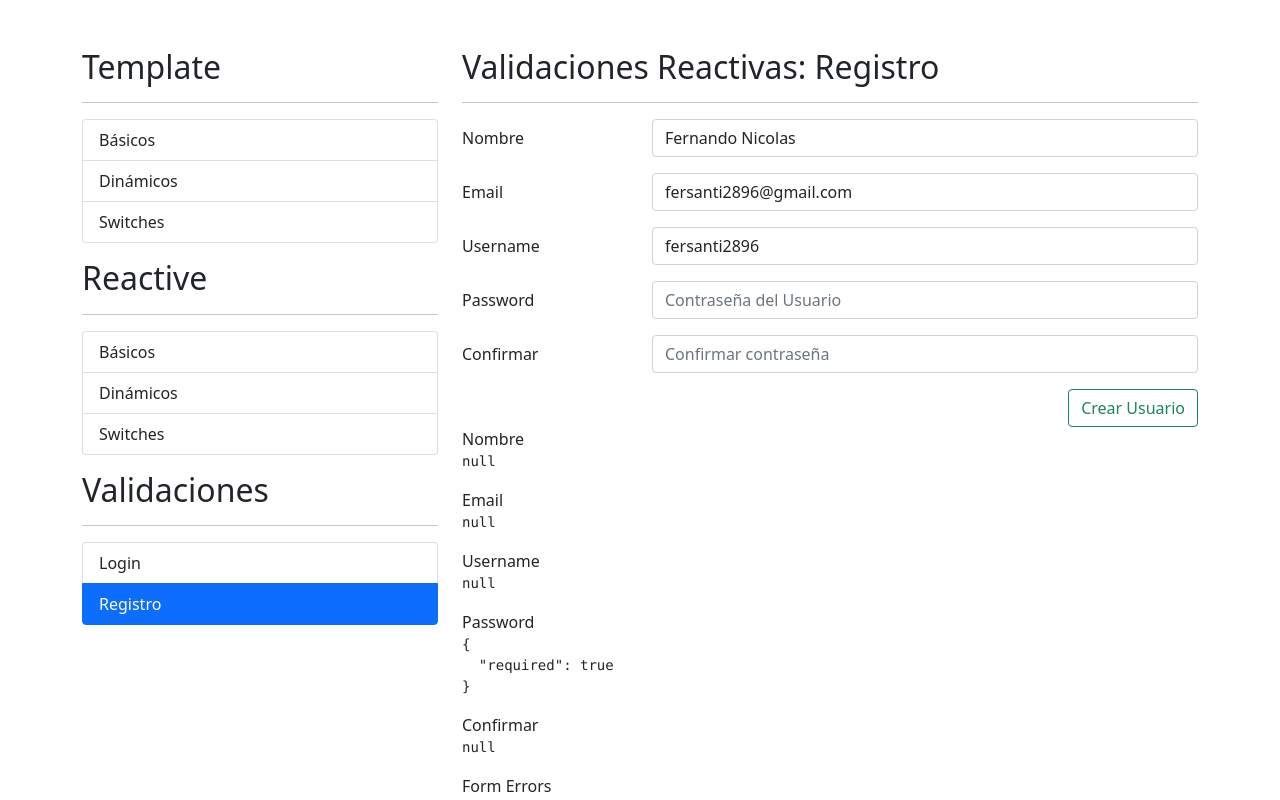
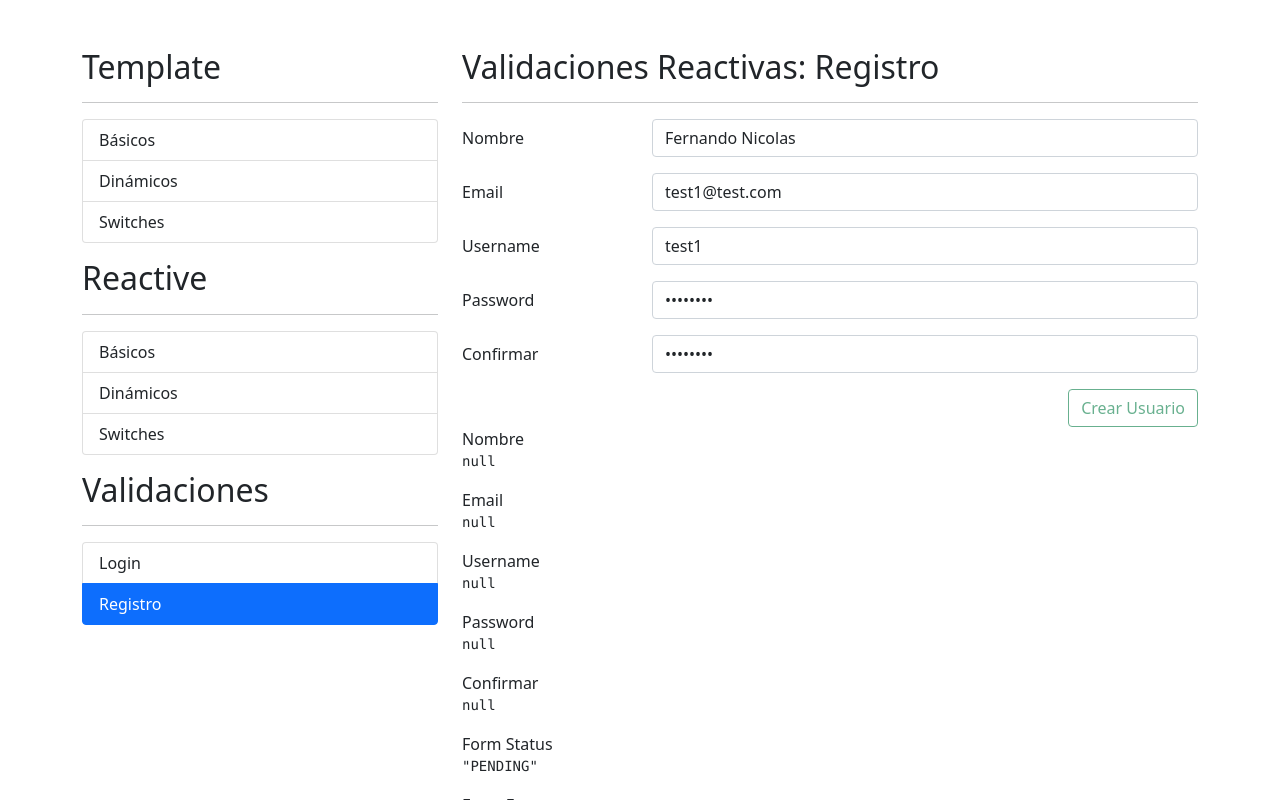
Before and after one commit to fersanti2896/18-curso-angular-formularios-val-man, an Angular app: page /template/basicos in a window 1280 px wide. Both pictures are taken after a click on the item "Registro". Shown: the top 800 px of the page. Built offline with nearby package versions, Linux system fonts and the light colour scheme; no server answers.

Commit message:
Validando correo asíncrono y estado del formulario en registro.component

```diff
--- a/src/app/app.module.ts
+++ b/src/app/app.module.ts
@@ -1,5 +1,6 @@
 import { NgModule } from '@angular/core';
 import { BrowserModule } from '@angular/platform-browser';
+import { HttpClientModule } from '@angular/common/http'
 
 import { AppRoutingModule } from './app-routing.module';
 import { AppComponent } from './app.component';
@@ -12,6 +13,7 @@ import { SharedModule } from './shared/shared.module';
   imports: [
     BrowserModule,
     AppRoutingModule,
+    HttpClientModule,
     SharedModule
   ],
   providers: [],
--- a/src/app/auth/pages/registro/registro.component.html
+++ b/src/app/auth/pages/registro/registro.component.html
@@ -89,7 +89,8 @@
             <div class="row">
                 <div class="col">
                     <button class="btn btn-outline-success float-end"
-                            type="submit">
+                            type="submit"
+                            [disabled]="miFormulario.pending">
                         Crear Usuario
                     </button>
                 </div>
@@ -115,6 +116,9 @@
         <span>Confirmar</span>
         <pre>{{ miFormulario.controls.password2.errors| json }}</pre>
 
+        <span>Form Status</span>
+        <pre>{{ miFormulario.status | json }}</pre>
+
         <span>Form Errors</span>
         <pre>{{ miFormulario.errors | json }}</pre>
 
--- a/src/app/auth/pages/registro/registro.component.ts
+++ b/src/app/auth/pages/registro/registro.component.ts
@@ -1,5 +1,6 @@
 import { Component, OnInit } from '@angular/core';
 import { FormBuilder, FormGroup, Validators } from '@angular/forms';
+import { EmailValidatorService } from 'src/app/shared/validator/email-validator.service';
 import { emailPattern, nameFullPattern, noPuedeSerFersa } from 'src/app/shared/validator/validaciones';
 import { ValidatorService } from 'src/app/shared/validator/validator.service';
 
@@ -12,7 +13,7 @@ import { ValidatorService } from 'src/app/shared/validator/validator.service';
 export class RegistroComponent implements OnInit {
   miFormulario: FormGroup = this.fb.group({
     nombre   : [ '', [ Validators.required, Validators.pattern(this.vs.nameFullPattern) ]],
-    email    : [ '', [ Validators.required, Validators.pattern(this.vs.emailPattern) ]],
+    email    : [ '', [ Validators.required, Validators.pattern(this.vs.emailPattern) ], [ this.emailValidator ] ],
     username : [ '', [ Validators.required, this.vs.noPuedeSerFersa ] ],
     password : [ '', [ Validators.required, Validators.minLength(8) ] ],
     password2: [ '', [ Validators.required ] ]
@@ -23,13 +24,16 @@ export class RegistroComponent implements OnInit {
   });
 
   constructor(private fb: FormBuilder,
-              private vs: ValidatorService) { }
+              private vs: ValidatorService,
+              private emailValidator: EmailValidatorService) { }
 
   ngOnInit(): void {
     this.miFormulario.reset({
-      nombre  : 'Fernando Nicolas',
-      email   : 'fersanti2896@gmail.com',
-      username: 'fersanti2896'
+      nombre   : 'Fernando Nicolas',
+      email    : 'test1@test.com',
+      username : 'test1',
+      password : '12345678',
+      password2: '12345678'
     })
   }
 
@@ -39,8 +43,7 @@ export class RegistroComponent implements OnInit {
   }
 
   submitFormulario() {
-    console.log(this.miFormulario.value);
-
+    console.log(this.miFormulario.value)
     this.miFormulario.markAllAsTouched();
   }
 }
--- /dev/null
+++ b/src/app/shared/validator/email-validator.service.ts
@@ -0,0 +1,26 @@
+import { HttpClient } from '@angular/common/http';
+import { Injectable } from '@angular/core';
+import { AbstractControl, AsyncValidator, ValidationErrors } from '@angular/forms';
+import { Observable } from 'rxjs';
+import { map, delay } from "rxjs/operators";
+
+@Injectable({
+  providedIn: 'root'
+})
+export class EmailValidatorService implements AsyncValidator {
+
+  constructor(private http: HttpClient) { }
+
+  validate(control: AbstractControl): Observable<ValidationErrors | null> {
+    const email = control.value;
+
+    console.log(email);
+    return this.http.get<any[]>(`http://localhost:3000/usuarios?q=${ email }`)
+               .pipe(
+                 delay(3000),
+                 map( resp => {
+                  return (resp.length === 0) ? null : { emailTomado: true }
+                 })
+               )
+  }
+}
--- a/src/app/shared/validator/validator.service.ts
+++ b/src/app/shared/validator/validator.service.ts
@@ -21,8 +21,6 @@ export class ValidatorService {
       const pass1 = formGroup.get(campo1)?.value;
       const pass2 = formGroup.get(campo2)?.value;
 
-      console.log(`${pass1} ${pass2}`);
-
       if ( pass1 !== pass2) {
         formGroup.get(campo2)?.setErrors({ noIguales: true })
         return { noIguales: true }
```
